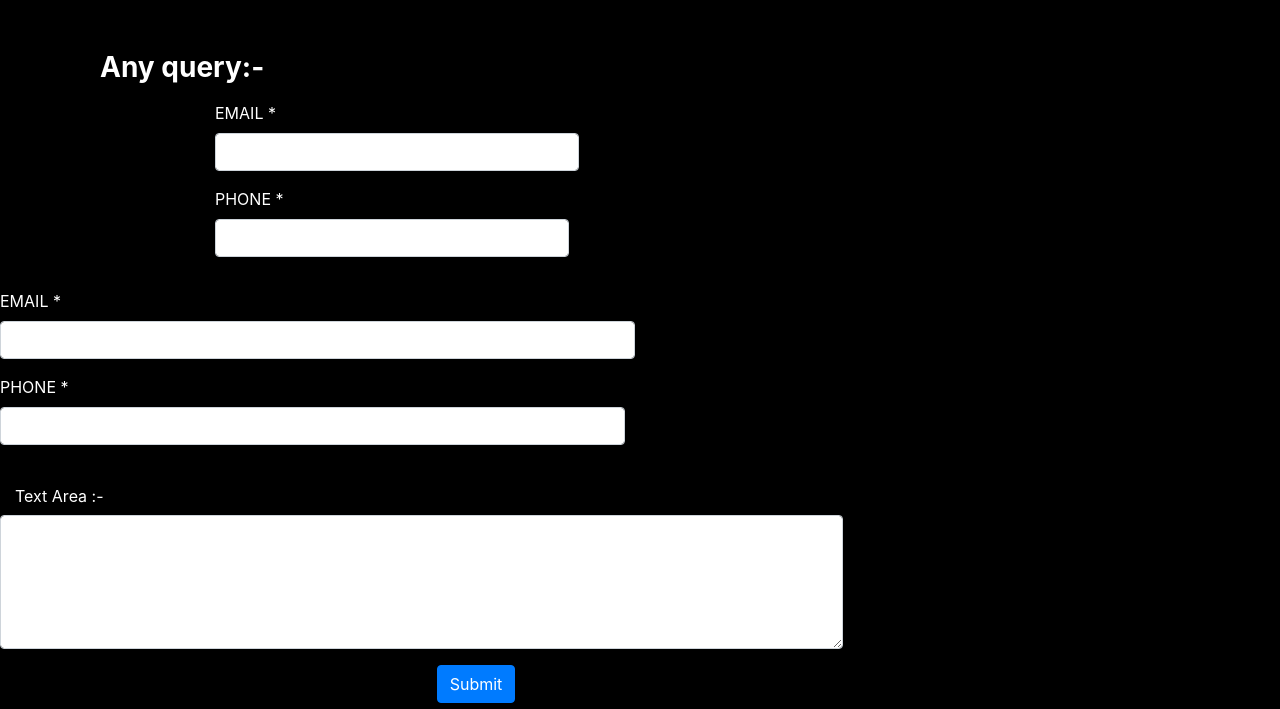
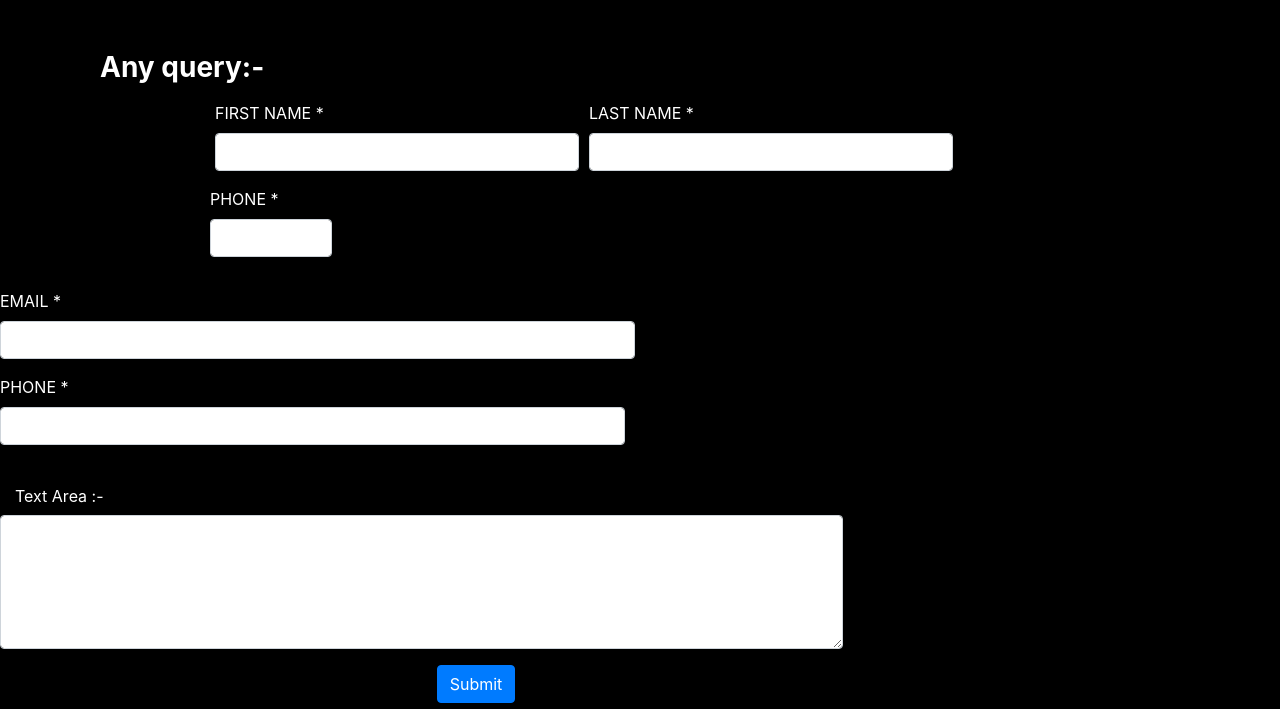
Before and after one commit to himanshuthakar8182/himanshu, a plain HTML site: page contectus.html in a window 1280 px wide. Shown: the part 91-800 px from the top of the page. Drawn offline with nearby package versions, Linux system fonts and the light colour scheme.

Commit message:
Update contectus.html

```diff
--- a/contectus.html
+++ b/contectus.html
@@ -37,12 +37,13 @@
 
                                  <form >
                                     <div class="col" style="margin-left: 200px; width: 60%;">
-                      <div class="form-group " >
-                            <div class="form-row">
-                                <div class="form-group col-md-6"> <label for="inputEmail">EMAIL <span>*</span></label> <input type="email" class="form-control" id="inputEmail" name="youremail">
-                                    <div id="email_error" class="val_error"></div>
-                                </div>
-                       </div>
+                     <div class="form-row">
+                <div class="form-group col-md-6 first"> <label for="inputFirstName">FIRST NAME <span>*</span></label> <input type="text" class="form-control" id="inputFirstName" name="firstname" required>
+                    <div id="fname_error" class="val_error"></div>
+                </div>
+                <div class="form-group col-md-6 first"> <label for="inputLastName">LAST NAME <span>*</span></label> <input type="text" class="form-control" id="inputLastName" name="lastname">
+                    <div id="lname_error" class="val_error"></div>
+                </div>
 
         <div class="form-group row">
               <div class="form-group col-md-6"> <label for="inputPhone">PHONE <span>*</span></label> <input type="text" class="form-control" id="inputPhone" name="yourphoneno">
```
